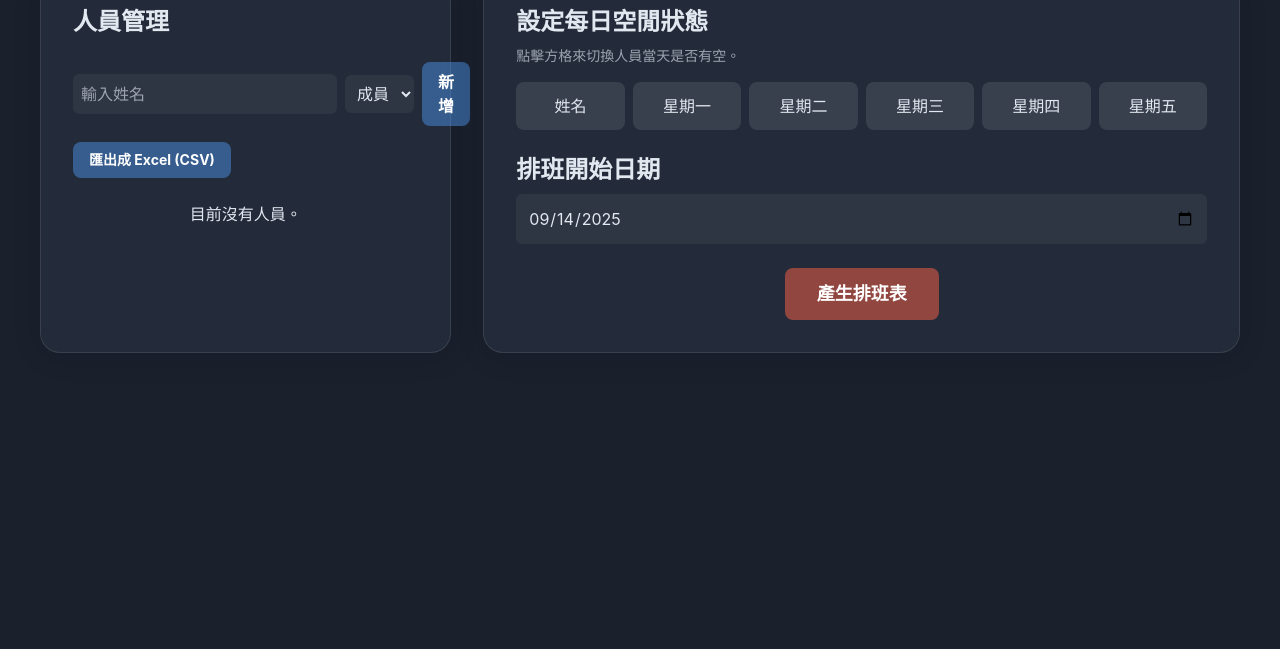
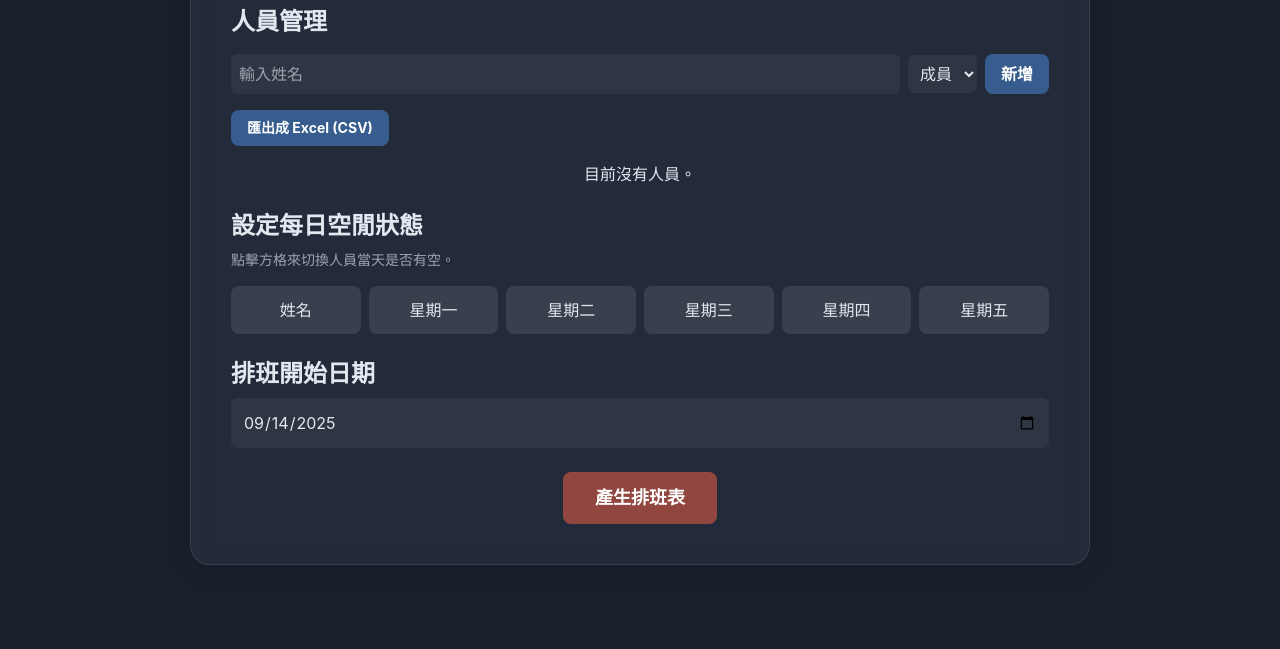
Before and after one commit to aisp-fhsh/fhaisp_scheduling, a plain HTML site: page index.html in a window 1280 px wide. Shown: the part 151-800 px from the top of the page. Drawn offline with nearby package versions, Linux system fonts and the light colour scheme.

Commit message:
Update index.html

```diff
--- a/index.html
+++ b/index.html
@@ -13,29 +13,26 @@
             padding: 20px;
             transition: background-color 0.3s, color 0.3s;
         }
-        .main-container {
-            display: flex;
-            gap: 2rem;
-            width: 100%;
-            max-width: 1200px;
-            margin: 1rem auto;
-        }
-        .left-panel, .right-panel {
+        .glass-container {
             backdrop-filter: blur(10px);
             border-radius: 20px;
-            padding: 2rem;
+            padding: 2.5rem;
+            width: 100%;
+            max-width: 900px;
             box-shadow: 0 4px 30px rgba(0,0,0,0.1);
+            display: flex;
+            flex-direction: column;
+            gap: 1.5rem;
+            margin: 2rem auto;
             transition: background-color 0.3s, border 0.3s;
         }
-        .left-panel { flex: 1; min-width: 320px; }
-        .right-panel { flex: 2; }
 
         /* --- Dark Mode --- */
         body.dark {
             background-color: #1a202c;
             color: #e2e8f0;
         }
-        body.dark .left-panel, body.dark .right-panel {
+        body.dark .glass-container {
             background-color: rgba(45, 55, 72, 0.5);
             border: 1px solid rgba(255,255,255,0.1);
         }
@@ -58,7 +55,7 @@
             background-color: #f0f4f8;
             color: #1a202c;
         }
-        body.light .left-panel, body.light .right-panel {
+        body.light .glass-container {
             background-color: rgba(255,255,255,0.7);
             border: 1px solid rgba(0,0,0,0.1);
         }
@@ -95,12 +92,10 @@
         .calendar-day.search-highlight { background-color: rgba(255, 215, 0, 0.2); border: 2px solid rgba(255, 215, 0, 0.8); box-shadow: 0 0 15px 5px rgba(255, 215, 0, 0.5); border-radius: 50%; }
         .person-item { display: flex; justify-content: space-between; align-items: center; }
 
-        @media (max-width: 1024px) {
-            .main-container { flex-direction: column; }
-        }
         @media (max-width: 640px) {
             body { padding: 10px; }
-            .left-panel, .right-panel { padding: 1.5rem; }
+            .glass-container { padding: 1.5rem; }
+            .header-container { flex-direction: column; gap: 1rem; }
             .schedule-grid { grid-template-columns: repeat(2, minmax(0, 1fr)); }
             .grid-header { display: none; }
             .schedule-availability .grid-header { display: none; }
@@ -109,8 +104,8 @@
 </head>
 <body class="dark">
 
-    <div class="max-w-screen-xl mx-auto px-4">
-        <header class="flex justify-between items-center py-6">
+    <div class="glass-container">
+        <div class="flex justify-between items-center">
             <h1 class="text-4xl font-bold">排班系統</h1>
             <div class="flex items-center gap-4">
                  <button id="theme-toggle" class="p-2 rounded-lg focus:outline-none focus:ring-2 focus:ring-offset-2 focus:ring-offset-gray-800 focus:ring-white transition">
@@ -122,13 +117,14 @@
                     <button id="showHistoryBtn" class="toggle-btn px-4 py-2 text-sm rounded-lg">歷史紀錄</button>
                 </div>
             </div>
-        </header>
+        </div>
 
-        <main class="main-container">
-            <!-- Left Panel for Staff Management -->
-            <div class="left-panel space-y-6">
+        <!-- Main content that switches -->
+        <div id="schedulerView">
+            <div class="space-y-6">
+                <!-- Staff Management -->
+                <div class="space-y-4">
                     <h2 class="text-2xl font-bold">人員管理</h2>
-                <div class="space-y-4">
                     <div class="flex items-center gap-2">
                         <input type="text" id="staffNameInput" class="flex-grow p-2 rounded-md focus:outline-none focus:ring-2 focus:ring-blue-500" placeholder="輸入姓名">
                         <select id="staffCategorySelect" class="p-2 rounded-md focus:outline-none focus:ring-2 focus:ring-blue-500">
@@ -140,15 +136,10 @@
                     <div>
                          <button id="exportDataBtn" class="btn text-sm">匯出成 Excel (CSV)</button>
                     </div>
-                </div>
                     <div id="staffList" class="space-y-2"></div>
                 </div>
 
-            <!-- Right Panel for Scheduling and History -->
-            <div class="right-panel space-y-6">
-                 <!-- Scheduler View -->
-                <div id="schedulerView">
-                    <div class="space-y-6">
+                <!-- Availability Setup -->
                 <div>
                     <h2 class="text-2xl font-semibold mb-2">設定每日空閒狀態</h2>
                     <p class="text-sm text-gray-400 mb-4">點擊方格來切換人員當天是否有空。</p>
@@ -164,13 +155,19 @@
                         </div>
                     </div>
                 </div>
+
+                <!-- Start Date -->
                 <div>
                     <label for="startDateInput" class="text-2xl font-semibold mb-2 block">排班開始日期</label>
                     <input type="date" id="startDateInput" class="w-full p-3 rounded-md focus:outline-none focus:ring-2 focus:ring-blue-500">
                 </div>
+
+                <!-- Generate Button -->
                 <div class="flex justify-center">
                     <button id="generateBtn" class="btn btn-red px-8 py-3 text-lg">產生排班表</button>
                 </div>
+
+                <!-- Schedule Result -->
                 <div id="scheduleResult" class="space-y-4 hidden">
                      <div class="flex justify-between items-center flex-wrap gap-4">
                         <h2 class="text-2xl font-semibold">排班表</h2>
@@ -186,8 +183,8 @@
         </div>
 
         <!-- History View -->
-                <div id="historyView" class="hidden">
-                     <div class="search-group mb-4">
+        <div id="historyView" class="hidden space-y-6">
+             <div class="search-group">
                 <input type="text" id="historySearchInput" class="flex-grow p-3 rounded-md focus:outline-none focus:ring-2 focus:ring-blue-500" placeholder="輸入姓名查詢歷史紀錄">
                 <button id="historySearchBtn" class="btn ml-2"><svg xmlns="http://www.w3.org/2000/svg" width="16" height="16" fill="currentColor" viewBox="0 0 16 16"><path d="M11.742 10.344a6.5 6.5 0 1 0-1.397 1.398h-.001c.03.04.062.078.098.115l3.85 3.85a1 1 0 0 0 1.415-1.414l-3.85-3.85a1.007 1.007 0 0 0-.115-.1zM12 6.5a5.5 5.5 0 1 1-11 0 5.5 5.5 0 0 1 11 0z"/></svg></button>
             </div>
@@ -204,8 +201,6 @@
                 <p class="text-center">請點擊上方有紀錄的日期來查看排班表</p>
             </div>
         </div>
-            </div>
-        </main>
     </div>
 
     <script>
```
Lines whose indentation alone changed are shown as unchanged.
